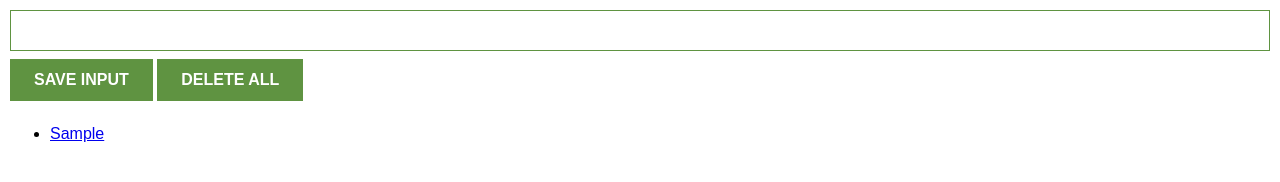
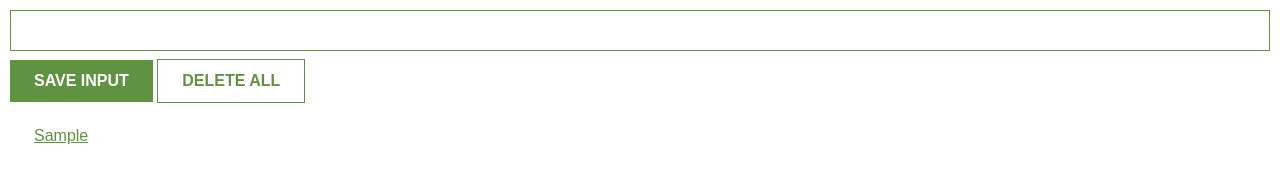
Before and after one commit to ikmrn/js-projects, a browser extension: page chrome-extension/index.html in a window 1280 px wide. Both pictures are taken after typing "Sample" into the empty fields and a click on the button "SAVE INPUT". Drawn offline with Linux system fonts and the light colour scheme.

Commit message:
feat: Style list items and delete button

```diff
--- a/chrome-extension/css/styles.css
+++ b/chrome-extension/css/styles.css
@@ -2,6 +2,7 @@ body {
   margin: 0;
   padding: 10px;
   font-family: Arial, Helvetica, sans-serif;
+  min-width: 300px;
 }
 
 input {
@@ -21,3 +22,21 @@ button {
   font-weight: 700;
   padding: 0.75rem 1.5rem;
 }
+
+#delete-btn {
+  background-color: #fff;
+  border: solid 1px #5f9341;
+  color: #5f9341;
+}
+
+ul {
+  margin: 1rem;
+  list-style: none;
+  padding-left: 0.5rem;
+}
+li {
+  margin: 0.5rem 0;
+}
+li > a {
+  color: #5f9341;
+}
```
